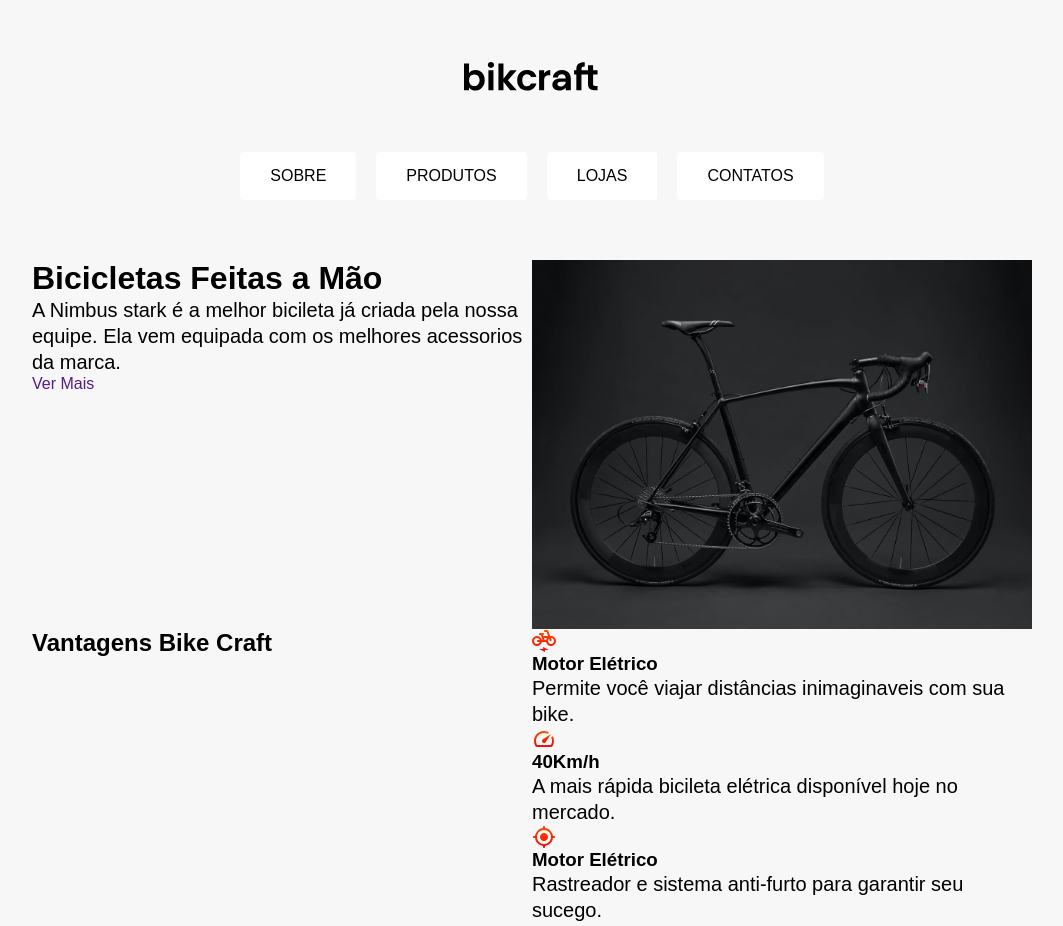
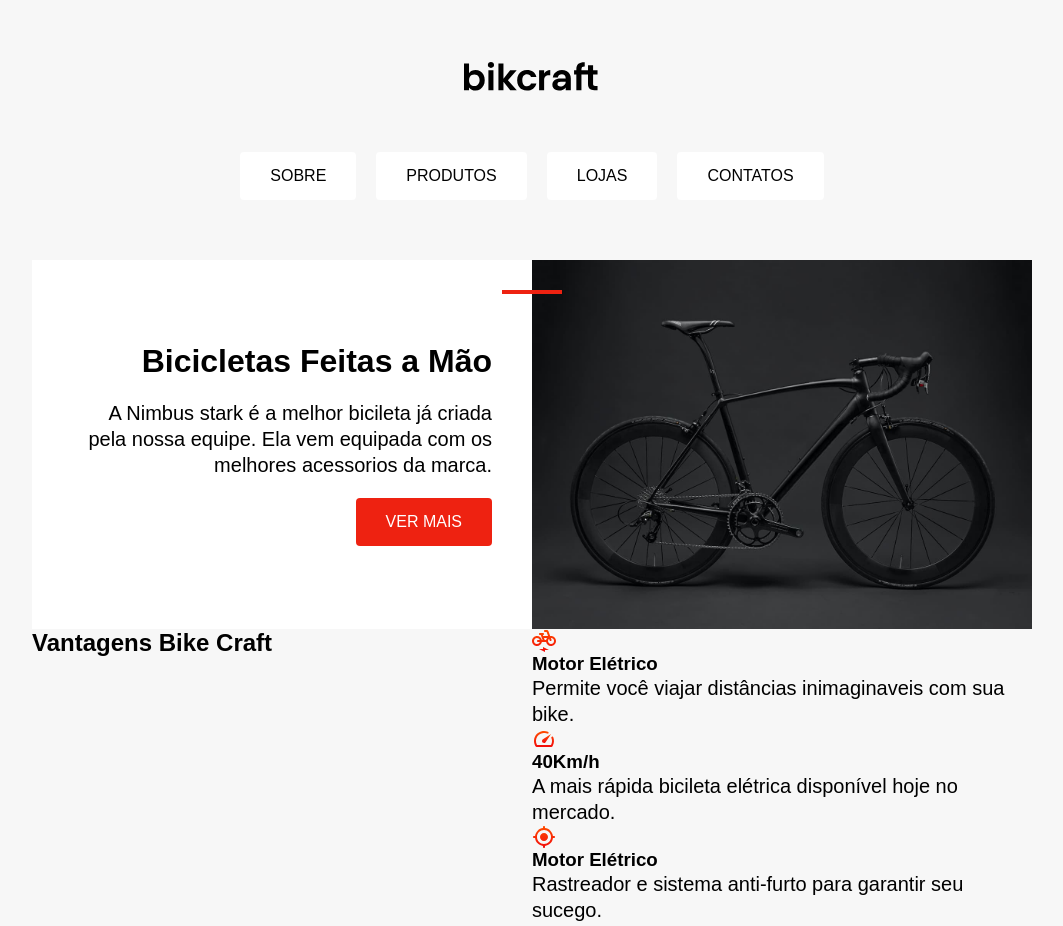
Before and after one commit to SarmentoTiago/ex_posicionamento, a plain HTML site: page index.html in a window 1280 px wide. Shown: the top 926 px of the page, without its empty margins (108-1171 px from the left). Drawn offline with Linux system fonts and the light colour scheme.

Commit message:
terceira parte do ex

```diff
--- a/css/style.css
+++ b/css/style.css
@@ -1,4 +1,4 @@
-body{
+body {
   font-family: Arial, Helvetica, sans-serif;
   margin: 0px;
   background-color: #f7f7f7;
@@ -7,36 +7,66 @@
   justify-items: center;
   margin-top: 60px;
 }
-img{
+img {
   max-width: 100%;
   display: block;
 }
-a{
+a {
   text-decoration: none;
 }
-p,h1,h2,h3{
+p,
+h1,
+h2,
+h3 {
   margin: 0px;
 }
-p{
+p {
   font-size: 20px;
   line-height: 1.3;
 }
-.menu{
+.menu {
   display: flex;
   flex-wrap: wrap;
   justify-content: center;
   gap: 20px;
 }
-.menu a{
+.menu a {
   background-color: #ffffff;
   padding: 15px 30px;
   border-radius: 4px;
   color: #000000;
   text-transform: uppercase;
 }
-.conteudo{
+.conteudo {
   display: grid;
   grid-template-columns: 1fr 1fr;
   max-width: 1000px;
+}
+.introducao {
+  position: relative;
+  background-color: #fff;
+  padding: 40px;
+  text-align: right;
+  display: grid;
+  align-content: center;
+  gap: 20px;
+  justify-items: end;
+}
+
+.detalhe {
+  width: 60px;
+  height: 4px;
+  background-color: #e21;
+  position: absolute;
+  top: 30px;
+  right: -30px;
+}
+
+.botao {
+  background-color: #e21;
+  color: #fff;
+  padding: 15px 30px;
+  border-radius: 4px;
+  text-transform: uppercase;
 
 }
--- a/index.html
+++ b/index.html
@@ -21,7 +21,7 @@
       <span class="detalhe"></span>
       <h1>Bicicletas Feitas a Mão</h1>
       <p>A Nimbus stark é a melhor bicileta já criada pela nossa equipe. Ela vem equipada com os melhores acessorios da marca.</p>
-      <a href="">Ver Mais</a>
+      <a class="botao" href="">Ver Mais</a>
 
     </div>
 
```
